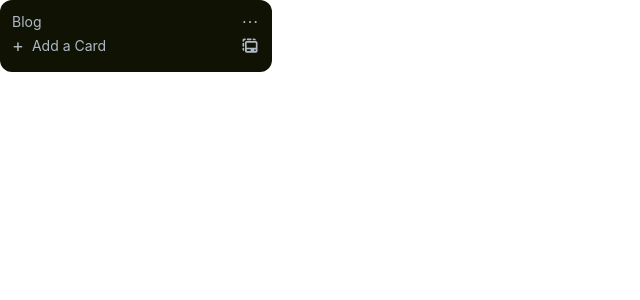
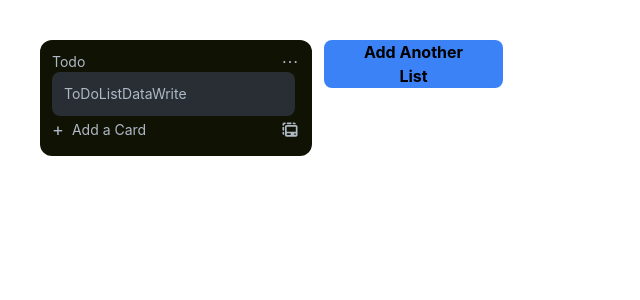
Before and after one commit to Zain887/TSTWTrello, a React (Create React App) app: page / in a window 1280 px wide. Shown: the top 300 px of the page, without its empty margins (0-640 px from the left). Built offline with nearby package versions, Linux system fonts and the light colour scheme.

Commit message:
add maincontainer and its childe component

```diff
--- a/src/App.tsx
+++ b/src/App.tsx
@@ -1,30 +1,11 @@
-import React from 'react';
-import logo from './logo.svg';
 import './App.css';
-import CardContainer from './components/CardContainer'
+import MainComHolder from './components/MainComHolder';
 
 function App() {
   return (
-    // <div className="App">
-    //   <header className="App-header">
-    //     <img src={logo} className="App-logo" alt="logo" />
-    //     <p>
-    //       Edit <code>src/App.tsx</code> and save to reload.
-    //     </p>
-    //     <a
-    //       className="App-link"
-    //       href="https://reactjs.org"
-    //       target="_blank"
-    //       rel="noopener noreferrer"
-    //     >
-    //       Learn React
-    //     </a>
-    //   </header>
-    // </div>
-    <div className='flex md:w-96 overflow-x-scroll'>
-      <CardContainer title='Blog'>
-      </CardContainer>
-    </div>
+    <>
+      <MainComHolder/>
+    </>
   );
 }
 
--- a/src/components/CardContainer.tsx
+++ b/src/components/CardContainer.tsx
@@ -1,27 +1,53 @@
-import React, {ReactNode} from 'react';
+import React, { ReactNode, useState } from 'react';
 
 interface Props {
     children: ReactNode;
-    title: string
-    // Define your component props here
+    title: string;
+    onAddRowCard: () => void;
+    deleteCard : () => void;
 }
 
-const ComponentName: React.FC<Props> = ({children, title}) => {
+const ComponentName: React.FC<Props> = ({ children,  title, onAddRowCard, deleteCard}) => {
+
+    const [editTitle, setEditTitle] = useState(false);
+    const [newTitle, setNewTitle] = useState(title);
+
+    const handleTiltleUpdate = () => {
+        setEditTitle(true);
+    };
+    const handleTitleChange = (event: React.ChangeEvent<HTMLInputElement>) => {
+        setNewTitle(event.target.value);
+    };
+    const handleTitleSubmit = () => {
+        setEditTitle(false);
+    }
+
     return (
         <div className='p-3 bg-[#101204] md:w-[272px] rounded-xl'>
             <div className='flex justify-between items-center'>
-                <p className='text-[#AEB9C5] text-sm'>{title}</p>
-                <img className=' md:w-5 md:h-5' src="/assetes/more.svg" alt="more" />
+                {editTitle ? (
+                    <input
+                        type="text"
+                        value={newTitle}
+                        onChange={handleTitleChange}
+                        onBlur={handleTitleSubmit}
+                        autoFocus
+                        className='text-[#AEB9C5] text-sm bg-transparent outline-none w-full'
+                    />
+                ) : (
+                    <p className='text-[#AEB9C5] text-sm hover:text-red-500' onClick={handleTiltleUpdate}>{newTitle}</p>
+                )}
+                <img className=' md:w-5 md:h-5 hover:bg-red-500 rounded-sm cursor-pointer' onClick={deleteCard} src="/assetes/more.svg" alt="more" />
             </div>
             <div className=' md:max-h-[698px] overflow-y-scroll'>
                 {children}
             </div>
             <div className='flex justify-between items-center'>
-                <div className="flex items-center gap-2">
-                    <p className='text-[#AEB9C5] text-lg'>+</p>
-                    <p className='text-[#AEB9C5] text-sm'>Add a Card</p>
+                <div className="flex items-center gap-2 cursor-pointer text-[#AEB9C5] hover:text-red-500" onClick={onAddRowCard}>
+                    <p className='text-lg'>+</p>
+                    <p className='text-sm'>Add a Card</p>
                 </div>
-                <img className=' md:w-5 md:h-5' src="/assetes/addform.svg" alt="more" />
+                <img className=' md:w-5 md:h-5 hover:bg-red-500 rounded-sm cursor-pointer' src="/assetes/addform.svg" alt="more" />
             </div>
         </div>
     );
--- /dev/null
+++ b/src/components/MainComHolder.tsx
@@ -0,0 +1,53 @@
+import React, { useState } from 'react';
+import ContainerCard from './CardContainer'
+
+interface Props {
+  // Define your component props here
+}
+
+const MainComHolder: React.FC<Props> = (props) => {
+
+  const [cardTitle, setCardTitle] = useState<string[]>(['Todo']);
+  const [cardColmTitle, setCardColmTitle] = useState(false);
+  const [cardColmEdit, setCardColmEdit] = useState<string>('ToDoListDataWrite');
+
+  const handleAddCard = () => {
+    const newCardTitle = `Card ${cardTitle.length + 1}`;
+    setCardTitle([...cardTitle, newCardTitle]);
+  }
+  const cardColmEditedHandle = () => {
+    setCardColmTitle(false);
+  }
+  const cardColmTitleHandle = () => {
+    setCardColmTitle(true);
+  }
+  const cardColmEditHandle = (event: React.ChangeEvent<HTMLTextAreaElement>) => {
+    setCardColmEdit(event.target.value);
+  }
+
+  return (
+    <div className='fixed w-full h-full overflow-x-scroll overflow-y-hidden p-10'>
+      <div className='inline-flex gap-3'>
+        {cardTitle.map((title, index) => (
+          <ContainerCard key={index} title={title} onAddRowCard={() => console.log(index)} deleteCard={()=>{}}>
+            <div className='bg-[#282E33] rounded-lg w-[243px] p-3 h-auto break-words' onClick={cardColmTitleHandle}>
+              {cardColmTitle ? (
+                <textarea name="textarea" rows={5} className='w-full text-[#AEB9C5] text-sm bg-transparent outline-none'
+                  value={cardColmEdit}
+                  onBlur={cardColmEditedHandle}
+                  onChange={cardColmEditHandle} />
+              ) : (
+                <p className='text-[#AEB9C5] text-sm'>
+                  {cardColmEdit}
+                </p>
+              )}
+            </div>
+          </ContainerCard>
+        ))}
+        <button className=' bg-blue-500 w-[179px] px-6 h-12 rounded-lg font-bold hover:text-orange-600 hover:bg-black' onClick={handleAddCard}>Add Another List</button>
+      </div>
+    </div>
+  );
+};
+
+export default MainComHolder;
```
Also changed, not shown: public/assetes/background.jpg (added).
